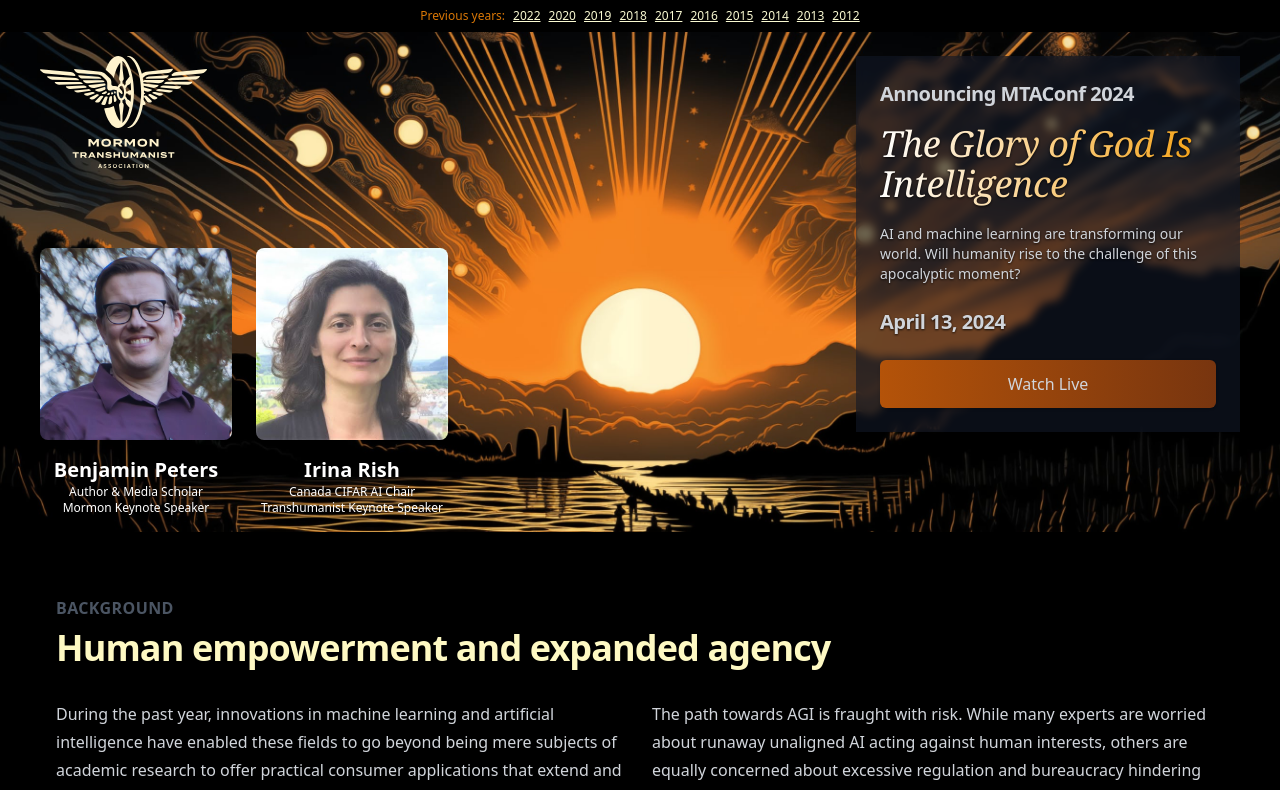
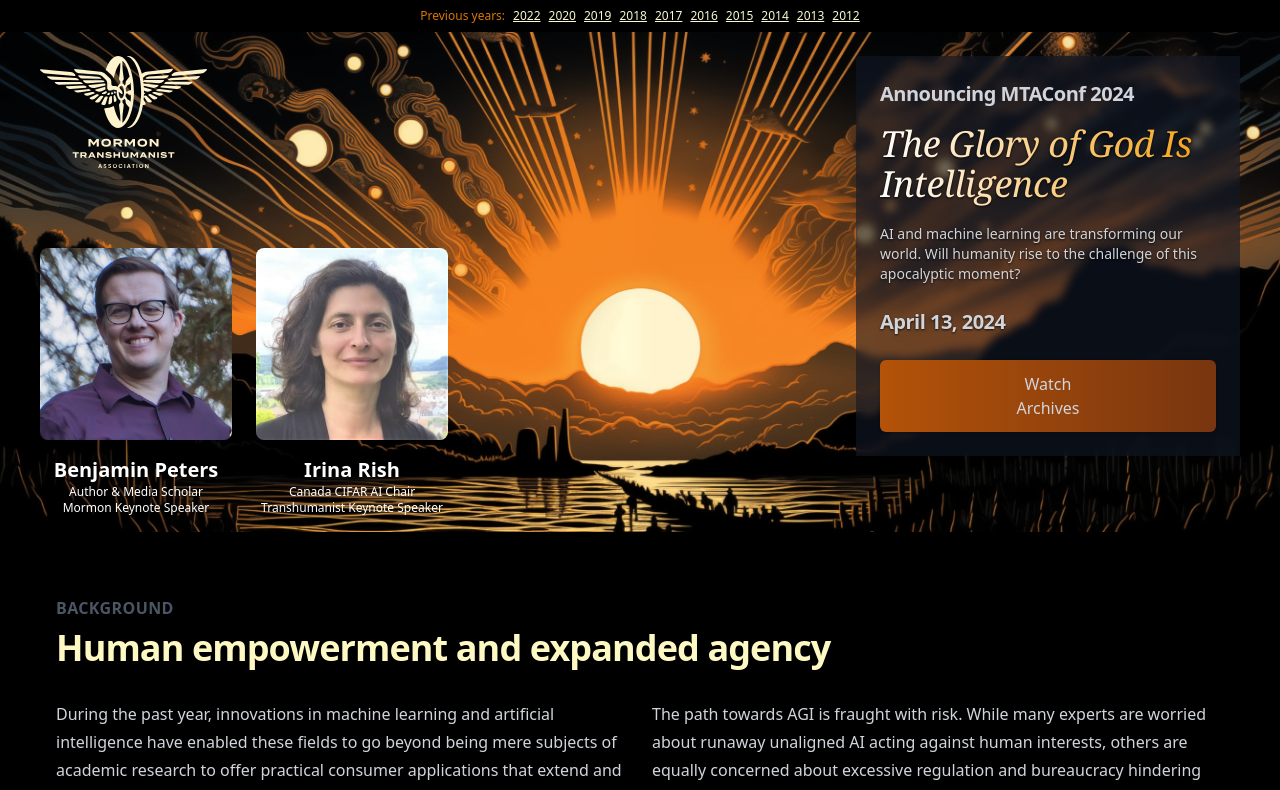
Before and after one commit to MormonTranshumanistAssociation/mtaconf, a React (Vite) app: page / in a window 1280 px wide. Shown: the top 790 px of the page. Built offline with nearby package versions, Linux system fonts and the light colour scheme.

Commit message:
Update schedule

```diff
--- a/src/2024/hero-live.tsx
+++ b/src/2024/hero-archive.tsx
@@ -126,7 +126,7 @@
                               type="submit"
                               className="py-3 w-full lg:px-28 rounded-md shadow bg-gradient-to-r from-amber-700 to-amber-900 text-gray-300 font-medium hover:from-amber-600 hover:to-amber-800 focus:outline-none focus:ring-2 focus:ring-offset-2 focus:ring-amber-400 hover:text-white focus:ring-offset-amber-900"
                             >
-                              Watch Live
+                              Watch Archives
                             </button>
                           </a>
                         </div>
--- a/src/2024/index.tsx
+++ b/src/2024/index.tsx
@@ -1,4 +1,4 @@
-import { Hero } from "./hero-live.tsx";
+import { Hero } from "./hero-archive.tsx";
 import { Background } from "./background.tsx";
 import { Venue } from "./venue.tsx";
 import { Details } from "./details.tsx";
```
